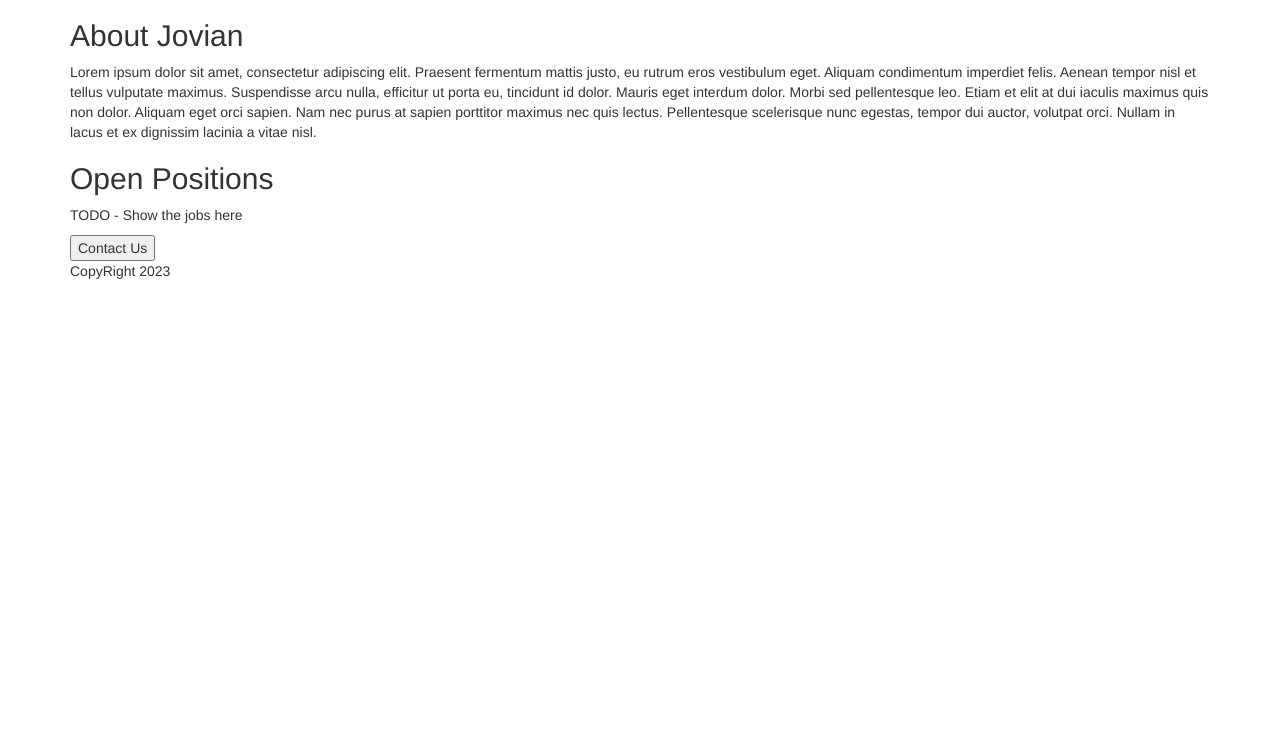
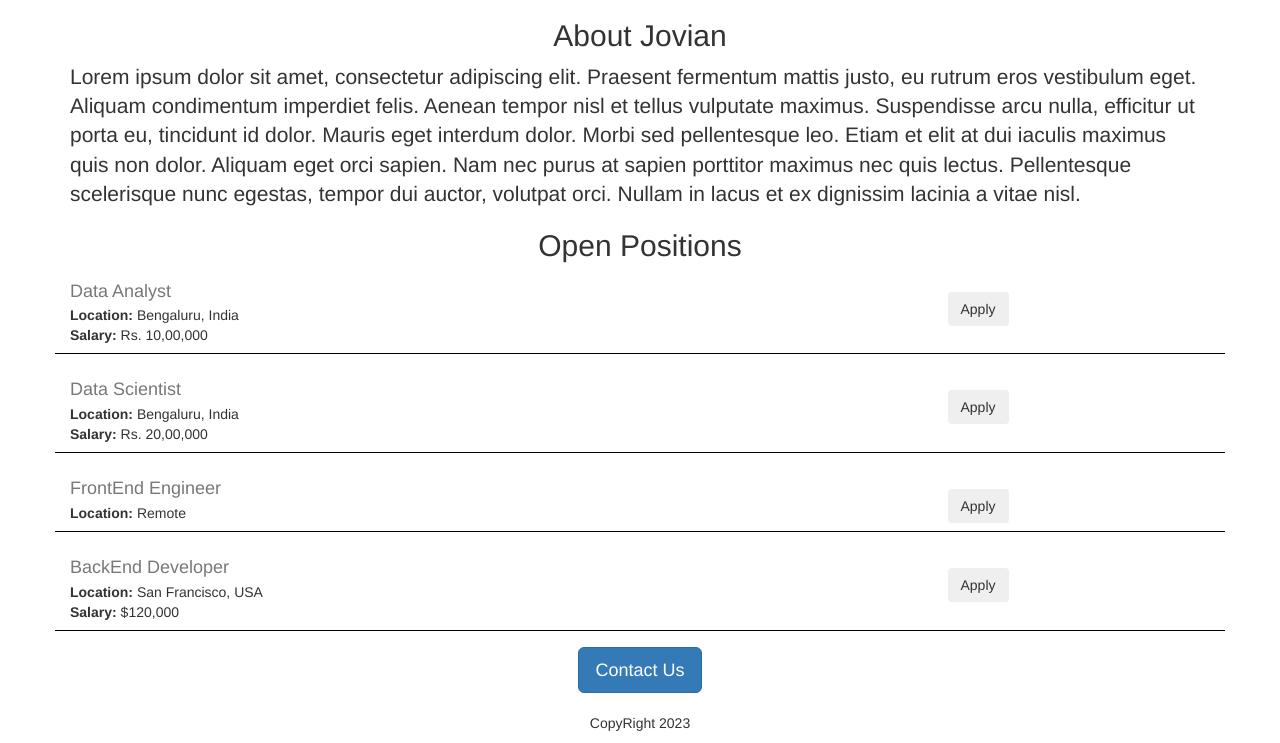
Before and after one commit to asifabbas478/Jovian-careers-website-v2, a Flask app: page / in a window 1280 px wide. Shown: the part 431-1174 px from the top of the page. Before the commit the page ends 710 px from the top, so only its background shows below. Run offline with Flask 2, Linux system fonts and the light colour scheme.

Commit message:
added dynamic data and api

```diff
--- a/app.py
+++ b/app.py
@@ -1,11 +1,43 @@
-from flask import Flask,render_template
+from flask import Flask,render_template,jsonify
 
 app = Flask(__name__)
 
+JOBS = [
 
+  {
+    'id' : 1,
+    'title' : 'Data Analyst',
+    'location' : 'Bengaluru, India' ,
+    'salary' : 'Rs. 10,00,000'
+  },
+  {
+    'id' : 2,
+    'title' : 'Data Scientist ',
+    'location' : 'Bengaluru, India' ,
+    'salary' : 'Rs. 20,00,000'
+
+  },
+  {
+    'id' : 3,
+    'title' : 'FrontEnd Engineer ',
+    'location' : 'Remote' ,
+
+  },
+  {
+    'id' : 4,
+    'title' : 'BackEnd Developer ',
+    'location' : 'San Francisco, USA' ,
+    'salary' : '$120,000'
+
+  }
+]
 @app.route("/")
 def hello_world():
-  return render_template('home.html')
+  return render_template('home.html', jobs=JOBS)
+
+@app.route("/api/jobs")
+def list_jobs():
+  return jsonify(JOBS)
 
 
 if __name__ == "__main__":
--- a/templates/home.html
+++ b/templates/home.html
@@ -17,21 +17,24 @@
   </head>
   <body>
     <div class="container">
-     <h1>Jovian Carrers</h1>
+     <h1 class="text-center mt-2 mb-4" style="color:rgb(100,100,180)">Jovian Carrers</h1>
       <img class="img-responsive" id="banner" src="https://jovian-careers-website.asifabbas478.repl.co/static/banner.jpg">
-      <h2> About Jovian</h2>
-        <p>
+      <h2 class="text-center mt-2 mb-4"> About Jovian</h2>
+        <p class="lead">
           Lorem ipsum dolor sit amet, consectetur adipiscing elit. Praesent fermentum mattis justo, eu rutrum eros vestibulum eget. Aliquam condimentum imperdiet felis. Aenean tempor nisl et tellus vulputate maximus. Suspendisse arcu nulla, efficitur ut porta eu, tincidunt id dolor. Mauris eget interdum dolor. Morbi sed pellentesque leo. Etiam et elit at dui iaculis maximus quis non dolor. Aliquam eget orci sapien. Nam nec purus at sapien porttitor maximus nec quis lectus. Pellentesque scelerisque nunc egestas, tempor dui auctor, volutpat orci. Nullam in lacus et ex dignissim lacinia a vitae nisl.
         </p>
-        <h2>
+        <h2 class="text-center mt-2 mb-4">
           Open Positions
         </h2>
-        <p> TODO - Show the jobs here</p>
-
-        <button>Contact Us</button>
-      <p>
-        CopyRight 2023
-      </p>
+        <div>
+          {% for job in jobs %}
+            {% include 'jobitem.html'%}
+          {% endfor %}
+        </div>
+      <div class="text-center">
+        <button class="btn btn-primary btn-lg">Contact Us</button>
+        <p class="mt-6 mb-4" style="margin-top: 20px;">CopyRight 2023</p>
+      </div>
     </div>
   </body>
 </html>
--- /dev/null
+++ b/templates/jobitem.html
@@ -0,0 +1,16 @@
+<div class="pb-3 row" style="border-bottom: 0.2px solid black;margin-bottom:16px;padding-bottom:8px;">
+    <div class="col-sm-9">
+      <h4 style="color:rgb(120,120,120); margin-bottom:4px;">{{job['title']}}</h4>
+      <div>
+        <b>Location: </b> {{job['location']}}
+      </div>
+      {% if 'salary' in job %}
+      <div>
+        <b>Salary: </b> {{job['salary']}}
+      </div>
+      {% endif %}
+    </div>
+    <div class="col-sm-3" style="padding-top: 20px;"">
+    <button type="button" class="btn btn-outlinevdark" >Apply</button>
+    </div>
+ </div>
```
